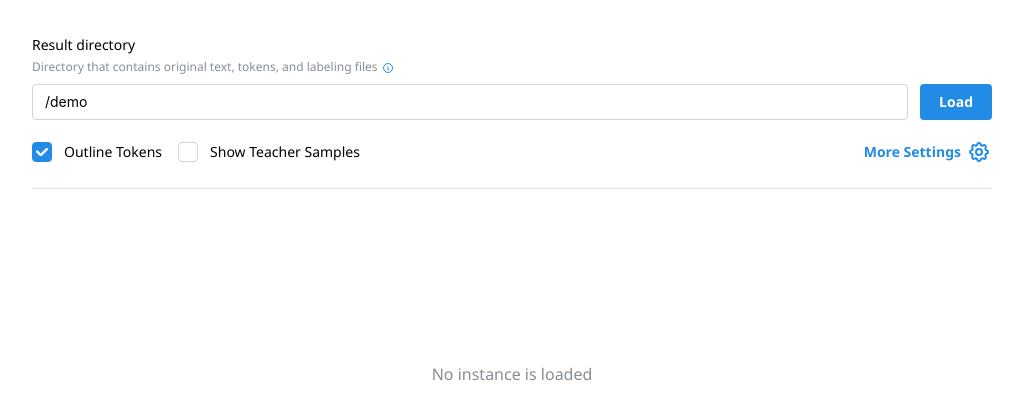
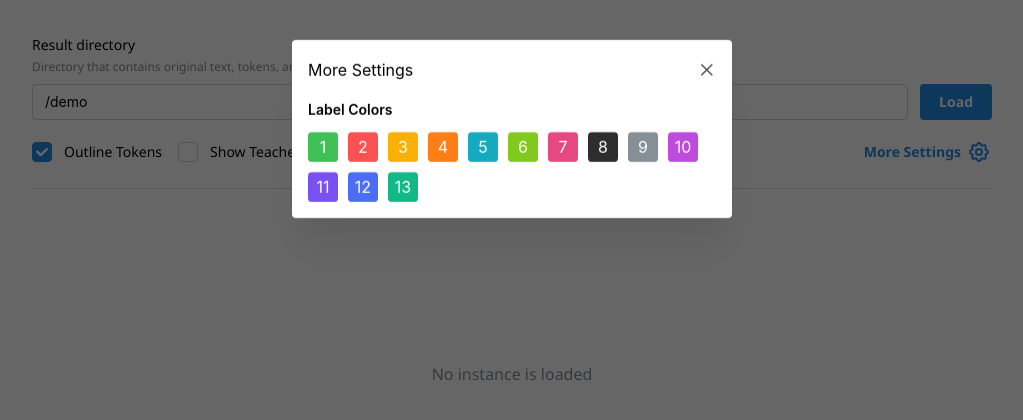
Before and after one commit to code-philia/text-alignment-maker, a React (Vite) app: page / in a window 1280 px wide. Both pictures are taken after a click on the button "More Settings". Shown: the top 420 px of the page, without its empty margins (128-1151 px from the left). Built offline with nearby package versions, Linux system fonts and the light colour scheme.

Commit message:
feat: add color pick to more settings

```diff
--- a/src/components/CodeBlock.tsx
+++ b/src/components/CodeBlock.tsx
@@ -1,6 +1,7 @@
 import { ScrollArea } from '@mantine/core';
 import { useRef, useEffect } from 'react';
 import { removeDocstrings, isSpecialToken, findCommentEnd } from '../utils';
+import { simpleMantineStandardColors } from '../config';
 
 // code block
 function generateHighlightedCode(
@@ -206,9 +207,15 @@ function processSelectionEvents(code: HTMLElement, onTokenSelectionChange?: (sel
         window.removeEventListener('mouseup', onWindowMouseUp);
     };
 }
-const getMantineColor = (colorLiteral: string) => {
-    return `var(--mantine-color-${colorLiteral}-filled)`;
-};
+
+// function resolveColor(colorLiteral: string) {
+//     if (colorLiteral in simpleMantineStandardColors) {
+//         return `var(--mantine-color-${colorLiteral}-filled)`;
+//     }
+
+//     return colorLiteral;
+// };
+
 function processTokens(code: HTMLElement, groupColors: string[]) {
     const targetSpans: HTMLElement[] = [];
 
@@ -221,7 +228,7 @@ function processTokens(code: HTMLElement, groupColors: string[]) {
     targetSpans.forEach((span) => {
         const labelNumber = getNumberOfElement(span, labelPrefix);
         if (labelNumber !== undefined) {
-            span.style.color = getMantineColor(groupColors[labelNumber]);
+            span.style.color = groupColors[labelNumber];
         }
     });
 }
--- a/src/components/feature.tsx
+++ b/src/components/feature.tsx
@@ -1,4 +1,4 @@
-import { Button, Flex, rem, ScrollArea, Space, TextInput, Group, Checkbox, Center, Modal, MantineColor, HoverCard, Text, List, Loader, Stack, NumberInput, Grid, Divider, Container, Title, Kbd, Popover, Badge, AspectRatio, Transition } from '@mantine/core';
+import { Button, Flex, rem, ScrollArea, Space, TextInput, Group, Checkbox, Center, Modal, MantineColor, HoverCard, Text, List, Loader, Stack, NumberInput, Grid, Divider, Container, Title, Kbd, Popover, Badge, AspectRatio, Transition, ActionIcon, ColorPicker } from '@mantine/core';
 import { IconInfoCircle, IconSettings } from '@tabler/icons-react';
 import { useCallback, useEffect, useMemo, useRef, useState } from 'react';
 import 'highlight.js/styles/atom-one-light.min.css';
@@ -7,25 +7,13 @@ import { NumberNavigation } from './NumberNavigation';
 import { AlignmentLabels } from './AlignmentLabels';
 import { LabelingProvider, LabeledTextSample, codeGroup, commentGroup, TeachersRelationshipProvider, isTeachersResult } from '../data/data';
 import { tryStringifyJson } from '../utils';
-import { globalMakerConfigSchema, useSmartConfig } from '../config';
+import { getDefaultLabelColors, globalMakerConfigSchema, useSmartConfig } from '../config';
 
 const demoCompleteCodeTokensFile = 'tokenized_code_tokens_train.jsonl';
 const demoCompleteCommentTokensFile = 'tokenized_comment_tokens_train.jsonl';
 const demoTrainDataFile = 'train.jsonl';
 const demoLabelingFile = 'sorted_labelling_sample_api.jsonl';
 const demoTeacherFile = 'student_teachers_pairs.jsonl';
-
-const standardColors: MantineColor[] = ['green', 'red', 'yellow', 'orange', 'cyan', 'lime', 'pink', 'dark', 'gray', 'grape', 'violet', 'indigo', 'teal'];
-function generateColorForLabelIndex(index: number) {
-    return standardColors[index % standardColors.length];
-}
-function generateColorForLabels(num: number) {
-    const colors: MantineColor[] = [];
-    for (let i = 0; i < num; i++) {
-        colors.push(generateColorForLabelIndex(i));
-    }
-    return colors;
-}
 
 type DisplayedLabel = {
     text: string;
@@ -108,14 +96,13 @@ export function Feature() {
             content: '',
             onSave: (dumped) => {
                 setDumpedString(dumped);
-                setModalOpened(true);
+                setSaveModalOpened(true);
             }
         })
     );
 
     // Data Saving
     const [dumpedString, setDumpedString] = useState('');
-    const [modalOpened, setModalOpened] = useState(false);
 
     // Loading
     const [loaderOpened, setLoaderOpened] = useState(false);
@@ -166,10 +153,19 @@ export function Feature() {
     const [selectedCodeTokens, setSelectedCodeTokens] = useState<number[]>([]);
     const [selectedCommentTokens, setSelectedCommentTokens] = useState<number[]>([]);
 
+    const generateColorForLabels = useCallback((colors: string[],n: number) => {
+        const l = config.labelColors.length;
+
+        const getColor = l <= 0
+            ? () => '#ffffff'
+            : (v: number, i: number) => colors[i % l];
+        return new Array(n).fill(0).map(getColor);
+    }, []);
+
     const setLabelsWithDefaultColor = (labels: DisplayedLabel[]) => {
         // FIXME should avoid modifying the original object, everywhere?
         labels.forEach((label, i) => {
-            label.color = generateColorForLabelIndex(i);
+            label.color = config.labelColors[i];
         });
         setLabels(labels);
     };
@@ -178,10 +174,10 @@ export function Feature() {
         if (!sampleExists) return;
 
         const numOfLabels = labelingProvider.getNumOfLabelsOnSample(currentIndex);
-        const defaultGeneratedColors = generateColorForLabels(numOfLabels);
+        const defaultGeneratedColors = generateColorForLabels(config.labelColors, numOfLabels);
 
         setLabels(Array(numOfLabels).fill(0).map((_, i) => ({ text: `Label ${i + 1}`, color: defaultGeneratedColors[i] })));
-    }, [sampleExists, currentIndex, labelingProvider]);
+    }, [sampleExists, currentIndex, labelingProvider, config.labelColors]);
 
     const setLabelOfCodeTokens = useCallback((label: number) => {
         setLabelOfTokens(
@@ -228,7 +224,7 @@ export function Feature() {
             content: '',
             onSave: (dumped) => {
                 setDumpedString(dumped);
-                setModalOpened(true);
+                setSaveModalOpened(true);
             }
         }));
 
@@ -471,7 +467,13 @@ export function Feature() {
                 label='Show Teacher Samples'
             />
             <div style={{ flex: 1 }}></div>
-            <Button className='settings-button' variant='transparent' p={0} h={40}>
+            <Button
+                className='settings-button'
+                variant='transparent'
+                p={0}
+                h={40}
+                onClick={() => { setMoreSettingsModalOpened(true); }}
+            >
                 More Settings
                 <Space w='6'></Space>
                 <IconSettings></IconSettings>
@@ -479,10 +481,12 @@ export function Feature() {
         </Group>
     ), [config.outlineTokens, config.showTeacherSamples]);
 
+    const [saveModalOpened, setSaveModalOpened] = useState(false);
+
     const saveLabelingModal = (
         <Modal
-            opened={modalOpened}
-            onClose={() => setModalOpened(false)}
+            opened={saveModalOpened}
+            onClose={() => setSaveModalOpened(false)}
             title="Dumped String"
             size="lg"
         >
@@ -499,7 +503,7 @@ export function Feature() {
                     <Button
                         onClick={() => {
                             navigator.clipboard.writeText(dumpedString);
-                            setModalOpened(false);
+                            setSaveModalOpened(false);
                         }}
                     >Copy</Button>
                 </Group>
@@ -574,7 +578,7 @@ export function Feature() {
                 </Grid>
             </>
         )
-    }, [modalOpened, currentIndex, currentLabelingResultIndex, goToIndex, goToIndexError, labelingProvider, codeSamples, commentSamples, rawCodeSamples, rawCommentSamples]);  // TODO put codeSamples, commentSamples, rawCodeSamples, rawCommentSamples into one object to update
+    }, [saveModalOpened, currentIndex, currentLabelingResultIndex, goToIndex, goToIndexError, labelingProvider, codeSamples, commentSamples, rawCodeSamples, rawCommentSamples]);  // TODO put codeSamples, commentSamples, rawCodeSamples, rawCommentSamples into one object to update
 
     // TODO add transition for this
     const textLabelingArea = useMemo(() => (
@@ -712,6 +716,84 @@ export function Feature() {
     //     </TagsInput>
     // });
 
+    useEffect(() => {
+        config.labelColors = getDefaultLabelColors();
+    }, []);
+
+    const [moreSettingsModalOpened, setMoreSettingsModalOpened] = useState(false);
+    const [activeColorIndex, setActiveColorIndex] = useState<number | null>(null);
+
+    const lastActiveColor = useRef<string | undefined>(undefined);
+    useEffect(() => {
+        activeColorIndex !== null ? config.labelColors[activeColorIndex] : lastActiveColor.current
+    }, [activeColorIndex])
+
+    const moreSettingsModal = (
+        <Modal
+            opened={moreSettingsModalOpened}
+            onClose={() => {
+                setMoreSettingsModalOpened(false);
+                setActiveColorIndex(null);
+            }}
+            title="More Settings"
+        >
+            <Container p={0}>
+                <Text size="sm" fw={600}>
+                    Label Colors
+                </Text>
+                <Space h='sm'></Space>
+                <Popover
+                    opened={activeColorIndex !== null}
+                    position="bottom"
+                    shadow='xl'
+                    withArrow
+                    trapFocus={false}
+                    closeOnEscape={false}
+                    onClose={() => setActiveColorIndex(null)}
+                >
+                    <Popover.Target>
+                        <Group gap="xs" w='fit-content'>
+                            {config.labelColors.map((color, index) => (
+                                <ActionIcon
+                                    key={index}
+                                    radius="sm"
+                                    variant="filled"
+                                    style={{
+                                        width: '30px',
+                                        height: '30px',
+                                        backgroundColor: color,
+                                        '&:hover': {
+                                            backgroundColor: color,
+                                        },
+                                        ...(index === activeColorIndex ? { border: '3px solid black' } : { outlineOffset: '3px' })
+                                    }}
+                                    onClick={() => {
+                                        index === activeColorIndex ? setActiveColorIndex(null) : setActiveColorIndex(index);
+                                    }}
+                                >
+                                    {index + 1}
+                                </ActionIcon>
+                            ))}
+                        </Group>
+                    </Popover.Target>
+                    <Popover.Dropdown>
+                        <ColorPicker
+                            value={activeColorIndex !== null ? lastActiveColor.current = config.labelColors[activeColorIndex] : lastActiveColor.current}
+                            onChange={(newColor) => {
+                                const newColors = [...config.labelColors];
+                                if (activeColorIndex !== null) {
+                                    newColors[activeColorIndex] = newColor;
+                                }
+                                config.labelColors = newColors;
+                            }}
+                            format="rgba"
+                        />
+                    </Popover.Dropdown>
+                </Popover>
+            </Container>
+        </Modal>
+    );
+
     return (
         <div className={className} style={{ width: '960px' }}>
             { loadingOptions }
@@ -726,6 +808,7 @@ export function Feature() {
             { optionalTeacherSamplesArea }
 
             { saveLabelingModal }
+            { moreSettingsModal }
         </div>
     );
 }
--- a/src/config.ts
+++ b/src/config.ts
@@ -30,6 +30,45 @@ function createConfigItem<T>(defaultValue: T, cookieKey?: string): ConfigItemDef
         default: defaultValue,
         cookieKey
     };
+}
+
+function useWritableConfig<T extends { [keys: string]: any }>(
+    state: T,
+    setter: (property: string, value: any) => void
+) {
+    // 创建可写的基础对象
+    const baseObject = useMemo(() => {
+        const obj = {} as T;
+
+        // 为每个属性设置可写的描述符
+        Object.keys(state).forEach(key => {
+            Object.defineProperty(obj, key, {
+                value: state[key],
+                writable: true,
+                configurable: true,
+                enumerable: true
+            });
+        });
+
+        return obj;
+    }, [state]);
+
+    // 创建 Proxy
+    const configProxy = useMemo(() => new Proxy(baseObject, {
+        set(target, property: string, value) {
+            if (property in target) {
+                target[property as keyof T] = value;
+                setter(property, value);
+                return true;
+            }
+            return false;
+        },
+        get(target, property: string) {
+            return target[property as keyof T];
+        }
+    }), [baseObject, setter]);
+
+    return configProxy as WritableConfig<T>;
 }
 
 export function useSmartConfig<T extends ConfigSchema>(schema: T): WritableConfig<T> {
@@ -88,26 +127,29 @@ export function useSmartConfig<T extends ConfigSchema>(schema: T): WritableConfi
         setState(produce((draft: any) => {
             (draft)[property] = value;
         }));
-    }, []);
+    }, [setState]);
 
-    const configProxy = useMemo(() => new Proxy(state, {
-        set(target, property: string, value) {
-            setter(property, value);
-            return true;
-        },
-        get(target, property: string) {
-            return state[property as keyof T];
-        }
-    }), [state, setter]);
+    return useWritableConfig(state, setter);
+}
 
-    return configProxy as WritableConfig<T>;
+// setup default config
+
+export const simpleMantineStandardColors = ['green', 'red', 'yellow', 'orange', 'cyan', 'lime', 'pink', 'dark', 'gray', 'grape', 'violet', 'indigo', 'teal'];
+export function convertMantineColorToRgb(colorName: string) {
+    const computedRgbStyle = getComputedStyle(document.documentElement)
+        .getPropertyValue(`--mantine-color-${colorName}-filled`);
+    return computedRgbStyle !== '' ? computedRgbStyle : '#ffffff';
+}
+
+export function getDefaultLabelColors() {
+    return simpleMantineStandardColors.map(convertMantineColorToRgb);
 }
 
 export const globalMakerConfigSchema = {
     tokensDirectory: createConfigItem('/demo', 'tokens-directory'),
     outlineTokens: createConfigItem(true, 'outline-tokens'),
     showTeacherSamples: createConfigItem(false, 'show-teacher-samples'),
-    defaultColors: createConfigItem({ primary: '#000000', secondary: '#ffffff' })
+    labelColors: createConfigItem<string[]>([], 'label-colors')
 } as const;
 
 export type MakerConfig = ConfigValues<typeof globalMakerConfigSchema>;
```
